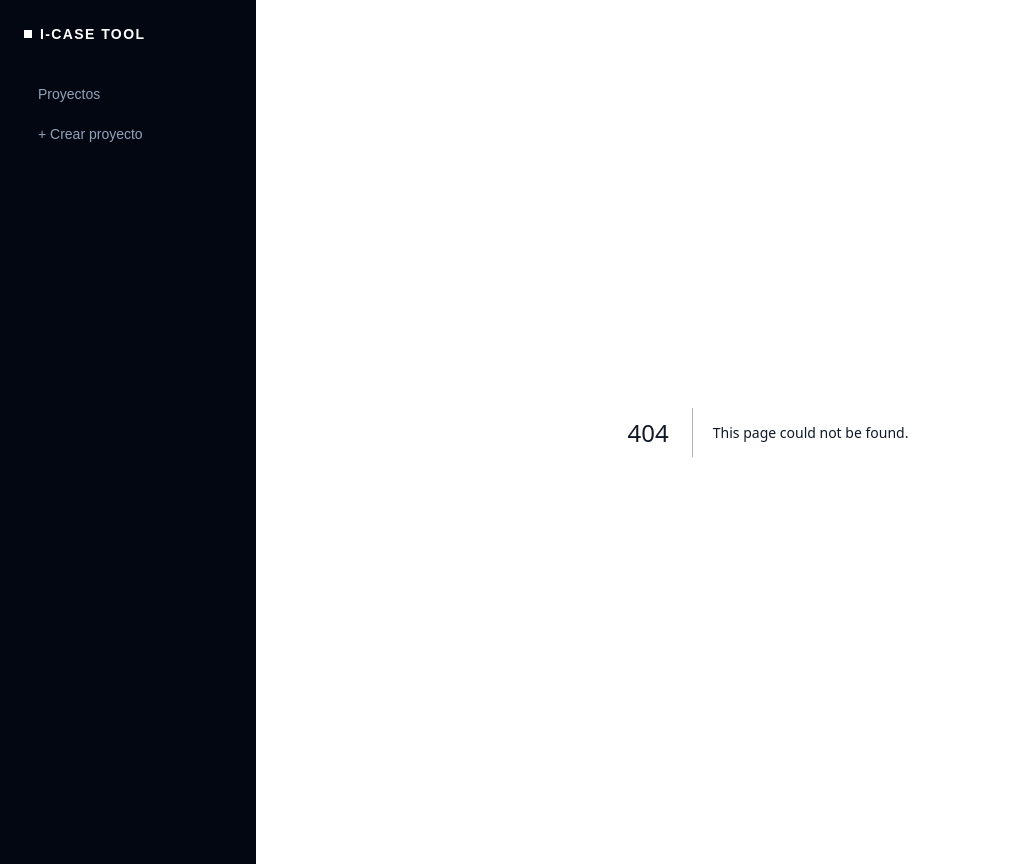
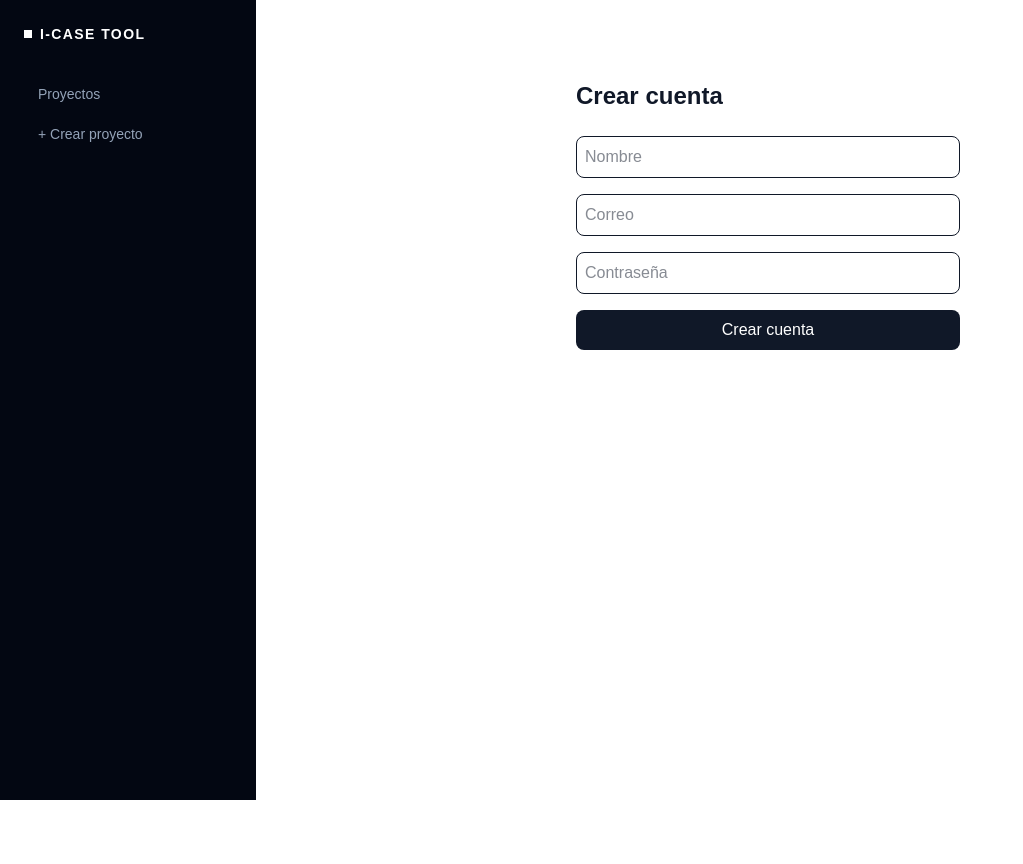
Before and after one commit to carlitosgiovanniramos/icase-tool, a Next.js app: page /registro in a window 1280 px wide. Before the commit this address had no page. Shown: the whole page, without its empty margins (0-1023 px from the left). After the commit the page ends 800 px from the top, so only its background shows below. Built offline with nearby package versions, Linux system fonts and the light colour scheme; no server answers.

Commit message:
Fix: Se creo el archivo /registro/page.js para el registro de nuevos usuarios

```diff
--- /dev/null
+++ b/app/registro/page.js
@@ -0,0 +1,61 @@
+"use client";
+import { useState } from "react";
+import { useRouter } from "next/navigation";
+import { supabase } from "@/lib/supabaseClient";
+
+export default function Registro() {
+    const [nombre, setNombre] = useState( "" );
+    const [correo, setCorreo] = useState( "" );
+    const [contrasena, setContrasena] = useState( "" );
+    const [error, setError] = useState( "" );
+    const [cargando, setCargando] = useState( false );
+    const router = useRouter();
+
+    const handleSubmit = async ( e ) => {
+        e.preventDefault();
+        setCargando( true );
+        setError( "" );
+
+        const { data, error: errorAuth } = await supabase.auth.signUp( {
+            email: correo,
+            password: contrasena,
+        } );
+
+        if ( errorAuth ) {
+            setError( errorAuth.message );
+            setCargando( false );
+            return;
+        }
+
+        // Guarda el nombre en la tabla perfiles (creada por Evelyn)
+        if ( data.user ) {
+            await supabase.from( "perfiles" ).insert( { id: data.user.id, nombre } );
+        }
+
+        setCargando( false );
+        alert( "Cuenta creada. Revisa tu correo si Supabase pide confirmación." );
+        router.push( "/login" );
+    };
+
+    return (
+        <div className="max-w-sm mx-auto mt-12">
+            <h1 className="text-2xl font-bold mb-6">Crear cuenta</h1>
+            <form onSubmit={ handleSubmit } className="flex flex-col gap-4">
+                <input type="text" placeholder="Nombre" value={ nombre }
+                    onChange={ ( e ) => setNombre( e.target.value ) } required
+                    className="border rounded-lg p-2" />
+                <input type="email" placeholder="Correo" value={ correo }
+                    onChange={ ( e ) => setCorreo( e.target.value ) } required
+                    className="border rounded-lg p-2" />
+                <input type="password" placeholder="Contraseña" value={ contrasena }
+                    onChange={ ( e ) => setContrasena( e.target.value ) } required minLength={ 6 }
+                    className="border rounded-lg p-2" />
+                { error && <p className="text-red-600 text-sm">{ error }</p> }
+                <button type="submit" disabled={ cargando }
+                    className="bg-gray-900 text-white rounded-lg p-2">
+                    { cargando ? "Creando..." : "Crear cuenta" }
+                </button>
+            </form>
+        </div>
+    );
+}
```
